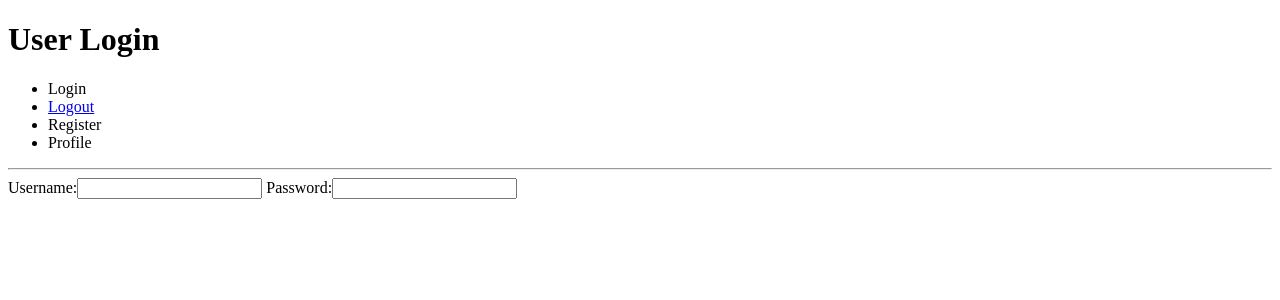
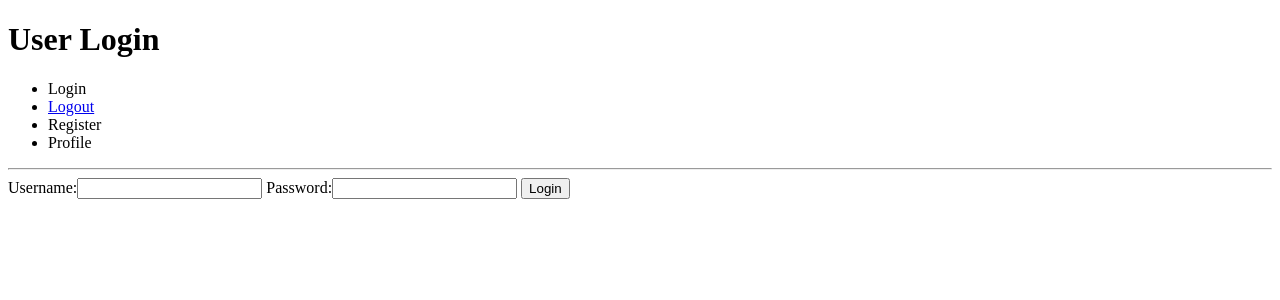
Before and after one commit to SHIVVYLOU/Django_auth, a Django app: page /accounts/login/ in a window 1280 px wide. Shown: the top 300 px of the page. Run offline with Django 3.2, Linux system fonts and the light colour scheme.

Commit message:
functionality added for login authentifcation

```diff
--- a/accounts/templates/login.html
+++ b/accounts/templates/login.html
@@ -24,8 +24,12 @@
         {% endfor %}
     </div>
     {% endif %}
+    <form method="POST">
+        {% csrf_token %}
      {{ login_form }}
+     <button type="submit">Login</button>
     </form>
+
     <!--</div>-->
 
 </body>
--- a/accounts/views.py
+++ b/accounts/views.py
@@ -16,5 +16,19 @@ def logout(request):
 
 def login(request):
     """ return a login page"""
-    login_form = UserLoginForm()
+    if request.method == "POST":
+        login_form = UserLoginForm(request.POST)
+
+        if login_form.is_valid():
+            user = auth.authenticate(username=request.POST['username'],
+                                    password=request.POST ['password'])
+
+
+            if user:
+                auth.login(user=user, request=request)
+                messages.success(request, "You have Successfully logged in")
+            else:
+                login_form.add_error(None, "Your username or passowrd is incorrect")
+    else:
+        login_form = UserLoginForm()
     return render(request, 'login.html', {"login_form": login_form})
```
Also changed, not shown: db.sqlite3.
